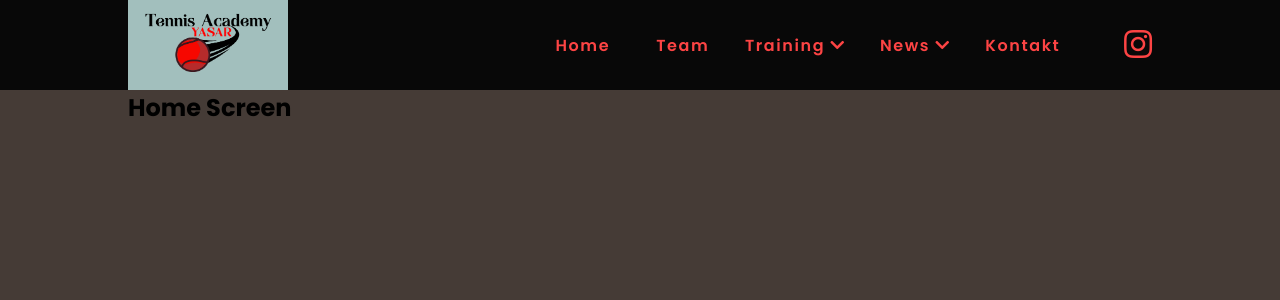
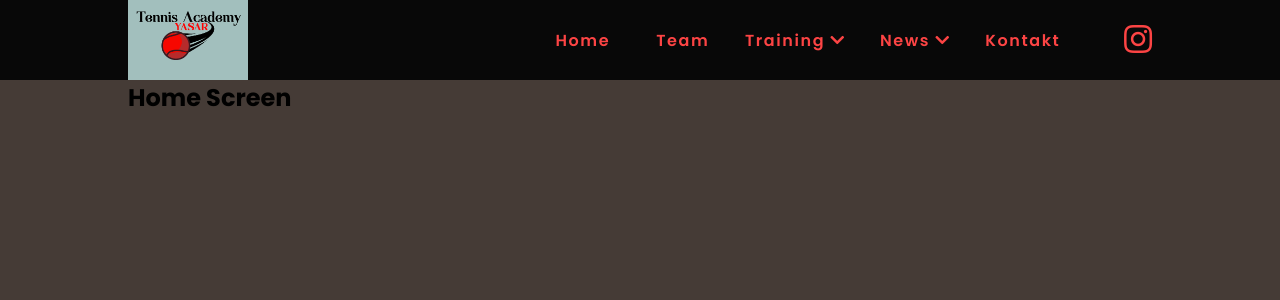
Before and after one commit to nikita-reva/tennis-instructor-website, a React (Create React App) app: page / in a window 1280 px wide. Shown: the top 300 px of the page. Built offline with nearby package versions, Linux system fonts and the light colour scheme.

Commit message:
Navbar styling changed

```diff
--- a/src/app/layout/components/header-components/Header.jsx
+++ b/src/app/layout/components/header-components/Header.jsx
@@ -15,7 +15,7 @@ import NavDropdownItem from './NavDropdownItem'
 const AniketosHeader = styled.header`
 	position: fixed;
 	width: 100%;
-	height: 90px;
+	height: 80px;
 	z-index: 1000;
 	background: var(--primary-color);
 	display: flex;
--- a/src/app/layout/components/header-components/NavDropdown.jsx
+++ b/src/app/layout/components/header-components/NavDropdown.jsx
@@ -39,7 +39,7 @@ const AniketosNavDropdown = styled.div`
 					position: relative;
 					top: 0;
 					left: 0;
-					height: 4px;
+					height: 2px;
 					width: 200px;
 					background: var(--secondary-color);
 				}
--- a/src/app/layout/components/header-components/NavLogo.jsx
+++ b/src/app/layout/components/header-components/NavLogo.jsx
@@ -6,7 +6,7 @@ import Logo from './images/logo.png'
 const AniketosLogoContainer = styled.div`
 	display: flex;
 	height: 100%;
-	width: 160px;
+	width: 120px;
 	justify-content: center;
 	align-content: center;
 	background: var(--logo-bg-color);
@@ -18,7 +18,7 @@ const AniketosLogoContainer = styled.div`
 `
 
 const AniketosNavLogo = styled.img`
-	height: 80%;
+	height: 75%;
 `
 
 const NavLogo = ({ to }) => {
--- a/src/app/layout/components/header-components/Navbar.jsx
+++ b/src/app/layout/components/header-components/Navbar.jsx
@@ -27,7 +27,7 @@ const AniketosNavbar = styled.ul`
 			position: relative;
 			top: 0;
 			left: 0;
-			height: 4px;
+			height: 2px;
 			width: 100%;
 			background: var(--secondary-color);
 		}
--- a/src/app/layout/components/header-components/SocialMediaBar.jsx
+++ b/src/app/layout/components/header-components/SocialMediaBar.jsx
@@ -13,13 +13,6 @@ const AniketosSocialMediaBar = styled.ul`
 		left: 50%;
 		transform: translate(-50%, -50%);
 	}
-
-	@media screen and (max-width: 500px) {
-		position: absolute;
-		top: 50%;
-		left: 50%;
-		transform: translate(100%, -50%);
-	}
 `
 
 const SocialMediaBar = ({ children }) => {
--- a/src/app/layout/screens/ScreenContainer.jsx
+++ b/src/app/layout/screens/ScreenContainer.jsx
@@ -4,7 +4,7 @@ import styled from 'styled-components'
 const AniketosScreenContainer = styled.div`
 	width: 100%;
 	position: relative;
-	top: 90px;
+	top: 80px;
 	min-height: 200vh;
 `
 
```
Also changed, not shown: 1 other file (tests, documents, lock files or other folders).
